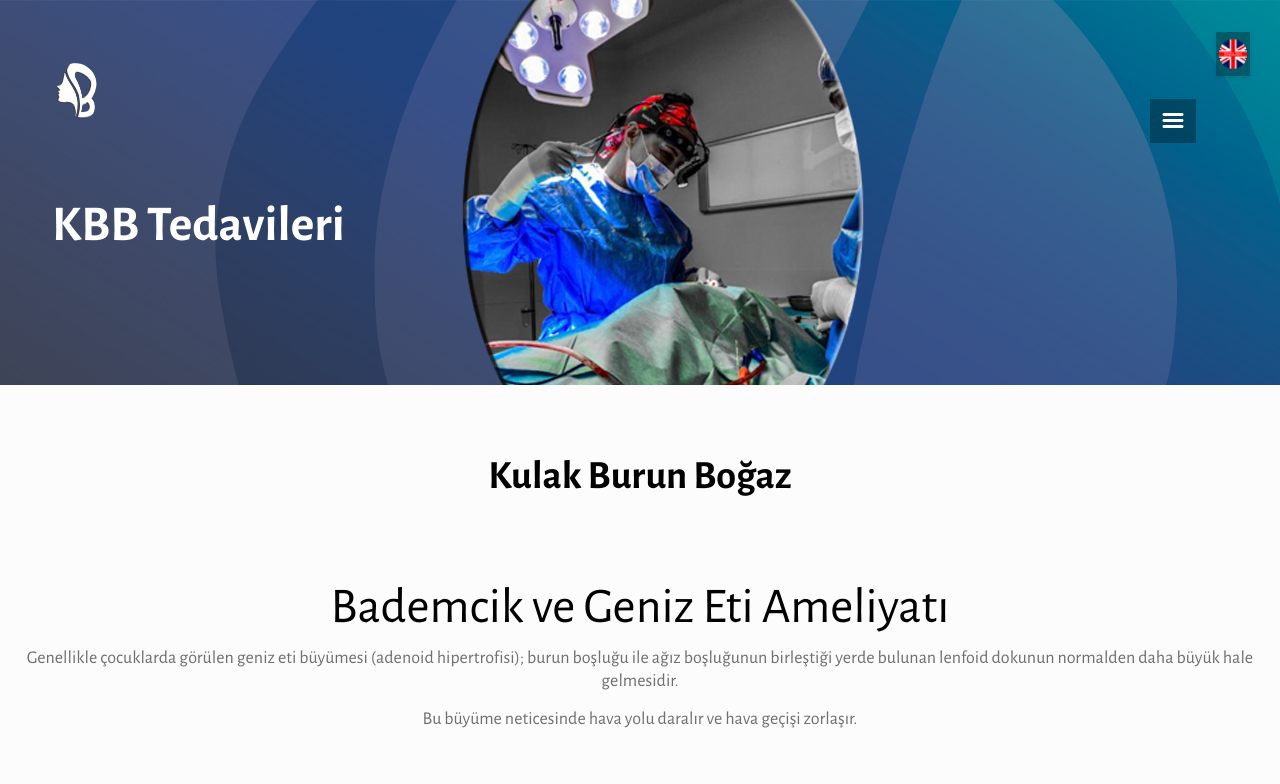
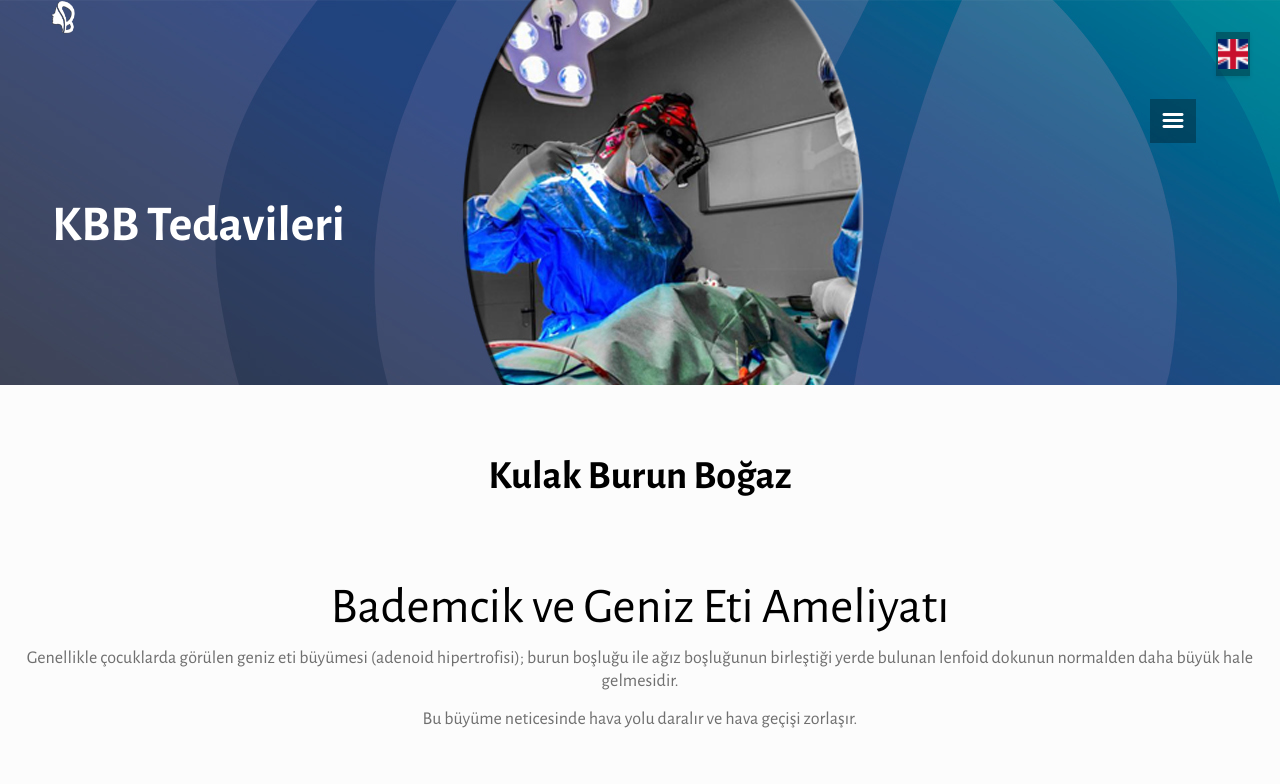
Before and after one commit to muratkanik/betulsahincom, a Next.js app: page /kbb in a window 1280 px wide. Shown: the top 784 px of the page. Built offline with nearby package versions, Linux system fonts and the light colour scheme; a web font is replaced by a local one.

Commit message:
Kare bayrak simgeleri ekle ve dil seçiciyi güncelle

```diff
--- a/components/LanguageSwitcher.tsx
+++ b/components/LanguageSwitcher.tsx
@@ -44,7 +44,7 @@ export default function LanguageSwitcher() {
         .language-switcher-link img {
           width: 1em !important;
           height: 1em !important;
-          object-fit: contain !important;
+          object-fit: cover !important;
           display: block !important;
           vertical-align: middle !important;
           margin: 0 !important;
@@ -58,7 +58,7 @@ export default function LanguageSwitcher() {
           className="language-switcher-link"
           aria-label="Switch to Turkish"
         >
-          <img src="/web/content/webdesign/res/turkce.png" alt="Türkçe" />
+          <img src="/web/content/webdesign/res/turkce-square.png" alt="Türkçe" />
         </Link>
       ) : (
         <Link
@@ -66,7 +66,7 @@ export default function LanguageSwitcher() {
           className="language-switcher-link"
           aria-label="Switch to English"
         >
-          <img src="/web/content/webdesign/res/ingilizce.png" alt="English" />
+          <img src="/web/content/webdesign/res/ingilizce-square.png" alt="English" />
         </Link>
       )}
     </>
```
Also changed, not shown: public/web/content/webdesign/res/ingilizce-square.png (added), public/web/content/webdesign/res/turkce-square.png (added).
